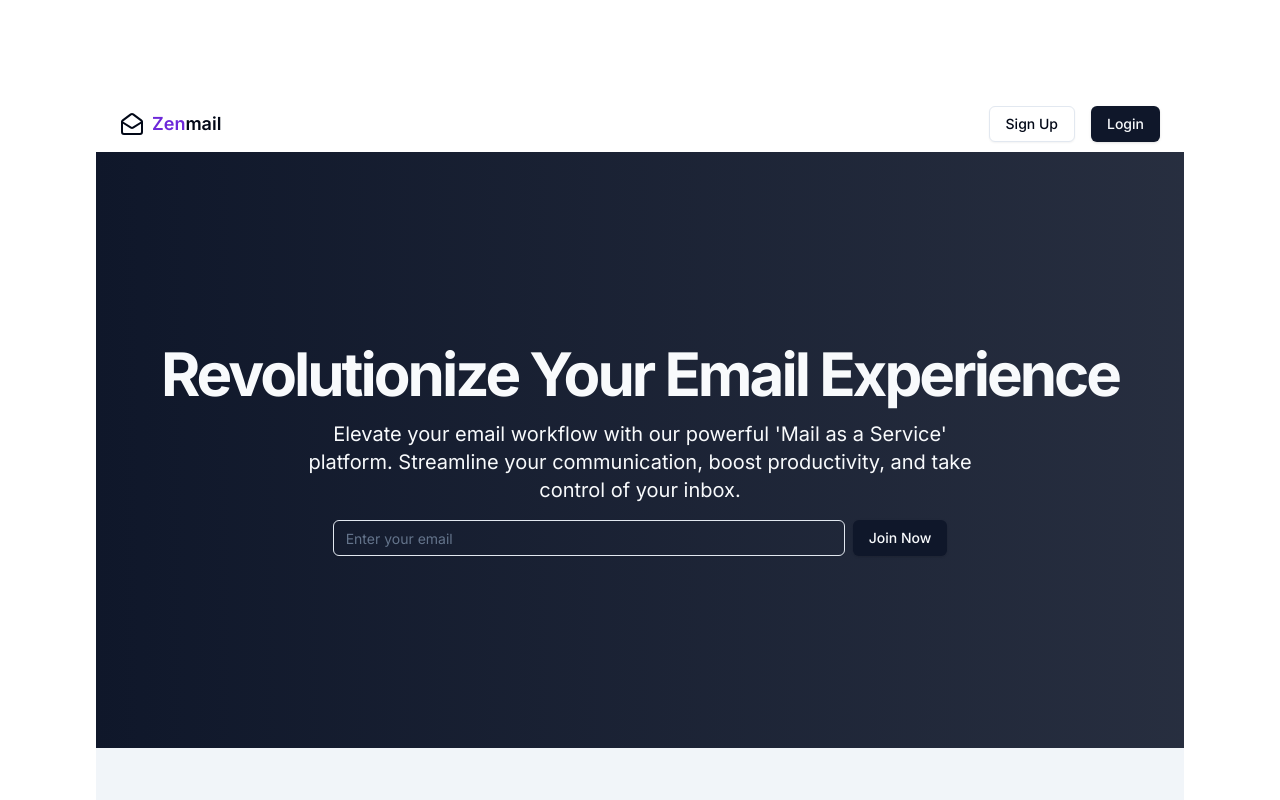
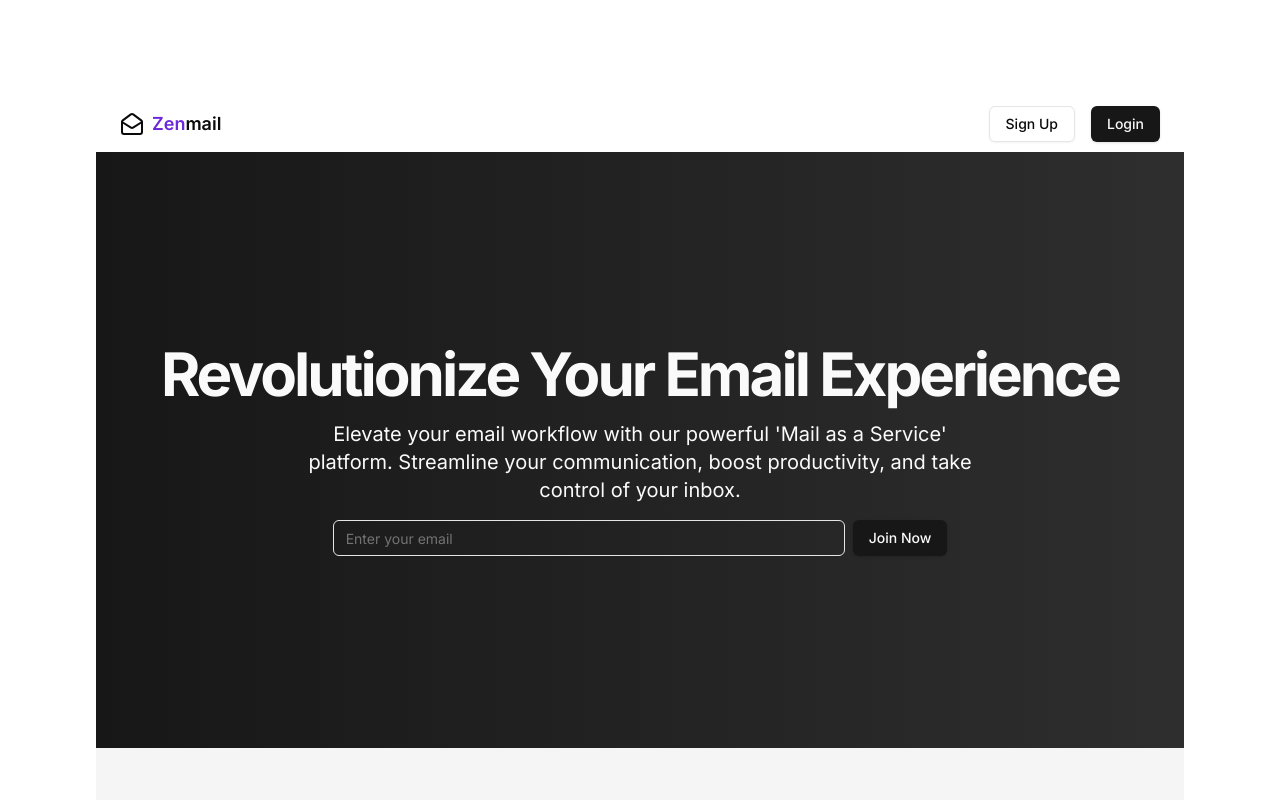
Before and after one commit to javeed-syed/zenmail, a Next.js app: page / in a window 1280 px wide. Shown: the top 800 px of the page. Built offline with nearby package versions, Linux system fonts and the light colour scheme.

Commit message:
Change to neutral theme

```diff
--- a/app/globals.css
+++ b/app/globals.css
@@ -25,24 +25,24 @@
 @layer base {
   :root {
     --background: 0 0% 100%;
-    --foreground: 222.2 84% 4.9%;
+    --foreground: 0 0% 3.9%;
     --card: 0 0% 100%;
-    --card-foreground: 222.2 84% 4.9%;
+    --card-foreground: 0 0% 3.9%;
     --popover: 0 0% 100%;
-    --popover-foreground: 222.2 84% 4.9%;
-    --primary: 222.2 47.4% 11.2%;
-    --primary-foreground: 210 40% 98%;
-    --secondary: 210 40% 96.1%;
-    --secondary-foreground: 222.2 47.4% 11.2%;
-    --muted: 210 40% 96.1%;
-    --muted-foreground: 215.4 16.3% 46.9%;
-    --accent: 210 40% 96.1%;
-    --accent-foreground: 222.2 47.4% 11.2%;
+    --popover-foreground: 0 0% 3.9%;
+    --primary: 0 0% 9%;
+    --primary-foreground: 0 0% 98%;
+    --secondary: 0 0% 96.1%;
+    --secondary-foreground: 0 0% 9%;
+    --muted: 0 0% 96.1%;
+    --muted-foreground: 0 0% 45.1%;
+    --accent: 0 0% 96.1%;
+    --accent-foreground: 0 0% 9%;
     --destructive: 0 84.2% 60.2%;
-    --destructive-foreground: 210 40% 98%;
-    --border: 214.3 31.8% 91.4%;
-    --input: 214.3 31.8% 91.4%;
-    --ring: 222.2 84% 4.9%;
+    --destructive-foreground: 0 0% 98%;
+    --border: 0 0% 89.8%;
+    --input: 0 0% 89.8%;
+    --ring: 0 0% 3.9%;
     --chart-1: 12 76% 61%;
     --chart-2: 173 58% 39%;
     --chart-3: 197 37% 24%;
@@ -51,25 +51,25 @@
     --radius: 0.5rem;
   }
   .dark {
-    --background: 222.2 84% 4.9%;
-    --foreground: 210 40% 98%;
-    --card: 222.2 84% 4.9%;
-    --card-foreground: 210 40% 98%;
-    --popover: 222.2 84% 4.9%;
-    --popover-foreground: 210 40% 98%;
-    --primary: 210 40% 98%;
-    --primary-foreground: 222.2 47.4% 11.2%;
-    --secondary: 217.2 32.6% 17.5%;
-    --secondary-foreground: 210 40% 98%;
-    --muted: 217.2 32.6% 17.5%;
-    --muted-foreground: 215 20.2% 65.1%;
-    --accent: 217.2 32.6% 17.5%;
-    --accent-foreground: 210 40% 98%;
+    --background: 0 0% 3.9%;
+    --foreground: 0 0% 98%;
+    --card: 0 0% 3.9%;
+    --card-foreground: 0 0% 98%;
+    --popover: 0 0% 3.9%;
+    --popover-foreground: 0 0% 98%;
+    --primary: 0 0% 98%;
+    --primary-foreground: 0 0% 9%;
+    --secondary: 0 0% 14.9%;
+    --secondary-foreground: 0 0% 98%;
+    --muted: 0 0% 14.9%;
+    --muted-foreground: 0 0% 63.9%;
+    --accent: 0 0% 14.9%;
+    --accent-foreground: 0 0% 98%;
     --destructive: 0 62.8% 30.6%;
-    --destructive-foreground: 210 40% 98%;
-    --border: 217.2 32.6% 17.5%;
-    --input: 217.2 32.6% 17.5%;
-    --ring: 212.7 26.8% 83.9%;
+    --destructive-foreground: 0 0% 98%;
+    --border: 0 0% 14.9%;
+    --input: 0 0% 14.9%;
+    --ring: 0 0% 83.1%;
     --chart-1: 220 70% 50%;
     --chart-2: 160 60% 45%;
     --chart-3: 30 80% 55%;
```
